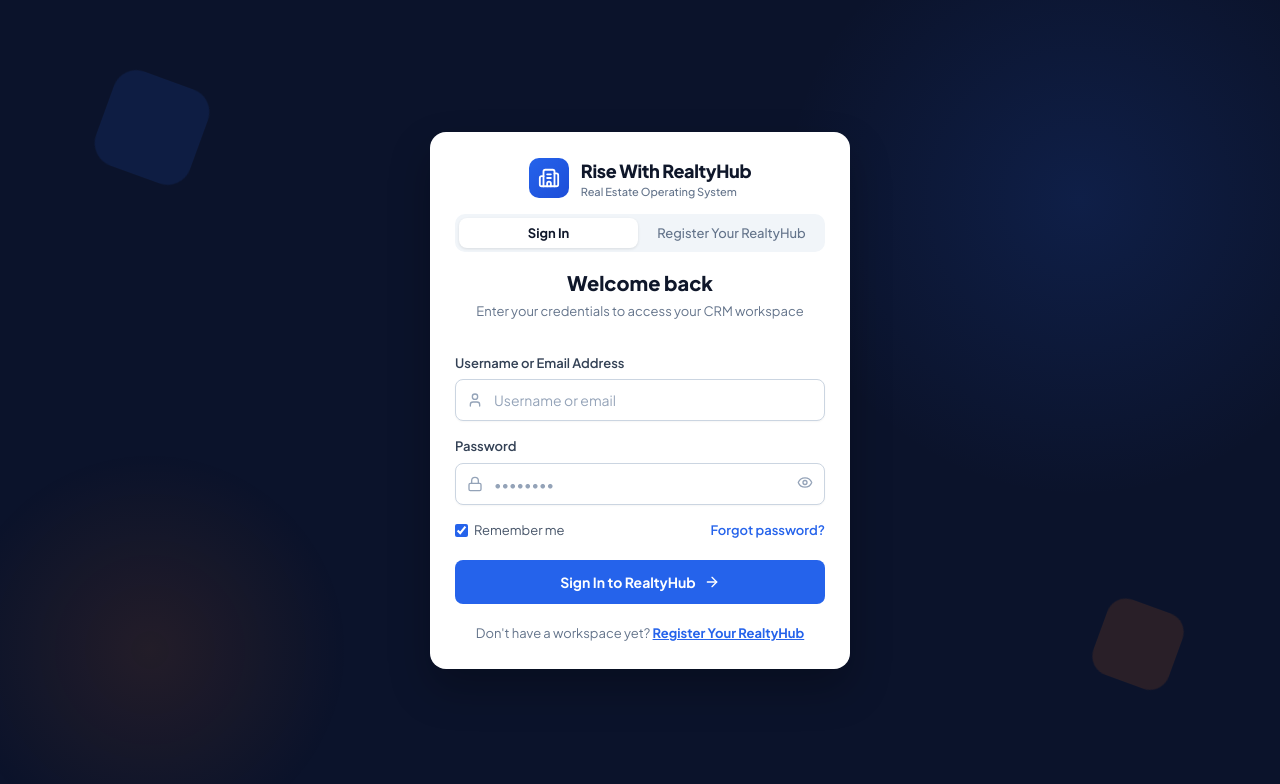
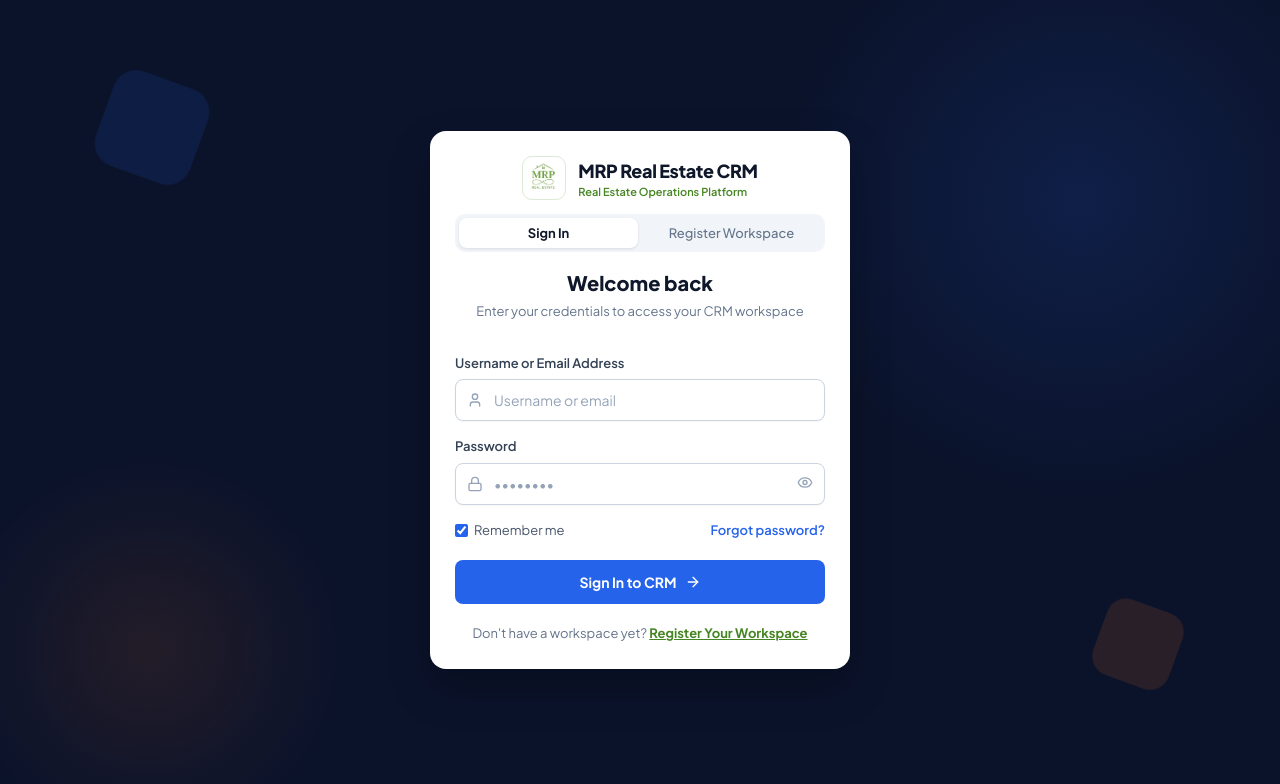
Before and after one commit to risewithmediaofficial-collab/Realestate-crm, a React (Vite) app in the folder frontend/: page /login in a window 1280 px wide. Shown: the top 784 px of the page. Built offline with nearby package versions, Linux system fonts and the light colour scheme.

Commit message:
Implement MRP Real Estate branding with MRP logo and unified green & light palette across CRM and customer website

```diff
--- a/frontend/index.html
+++ b/frontend/index.html
@@ -2,11 +2,11 @@
 <html lang="en">
   <head>
     <meta charset="UTF-8" />
-    <link rel="icon" type="image/svg+xml" href="/favicon.svg" />
+    <link rel="icon" type="image/jpeg" href="/mrp-logo.jpeg" />
     <meta name="viewport" content="width=device-width, initial-scale=1.0" />
-    <title>Rise With RealtyHub — Real Estate Revenue Operating Platform</title>
-    <meta name="description" content="Rise With RealtyHub — A comprehensive Real Estate CRM covering the full journey from lead capture to possession. Manage leads, projects, inventory, site visits, bookings, payments and channel partners." />
-    <meta name="keywords" content="Rise With RealtyHub, real estate CRM, property CRM, lead management, inventory management, channel partners, booking management" />
+    <title>MRP Real Estate CRM — Revenue & Operations Platform</title>
+    <meta name="description" content="MRP Real Estate CRM — Comprehensive Real Estate Operating Platform covering lead pipeline, customer booking portal, site visits, inventory, and revenue collections." />
+    <meta name="keywords" content="MRP Real Estate, MRP CRM, real estate CRM, property CRM, lead management, inventory management, booking portal" />
     <link rel="preconnect" href="https://fonts.googleapis.com" />
     <link rel="preconnect" href="https://fonts.gstatic.com" crossorigin />
     <link href="https://fonts.googleapis.com/css2?family=Plus+Jakarta+Sans:wght@400;500;600;700;800&family=Inter:wght@400;500;600;700&display=swap" rel="stylesheet" />
--- a/frontend/src/components/layout/Sidebar.jsx
+++ b/frontend/src/components/layout/Sidebar.jsx
@@ -155,32 +155,29 @@ export default function Sidebar() {
 
       <aside className={`sidebar ${isMobileMenuOpen ? 'mobile-open' : ''}`}>
         <div className="sidebar-header">
-          <div
-            className="sidebar-logo"
-            onClick={() => { navigate('/'); closeMobileMenu(); }}
+          <img
+            src="/mrp-logo.jpeg"
+            alt="MRP Real Estate"
+            onClick={() => { navigate('/dashboard'); closeMobileMenu(); }}
             style={{
-              cursor: 'pointer',
-              background: 'linear-gradient(135deg, #2563eb, #1d4ed8)',
-              color: 'white',
-              fontWeight: 800,
-              fontSize: 14,
               width: 38,
               height: 38,
-              borderRadius: 10,
-              boxShadow: '0 2px 6px rgba(37,99,235,0.25)',
-              display: 'flex',
-              alignItems: 'center',
-              justifyContent: 'center',
+              objectFit: 'contain',
+              borderRadius: 8,
+              border: '1px solid #dbead4',
+              background: '#ffffff',
+              padding: 2,
+              cursor: 'pointer',
               flexShrink: 0
             }}
-          >
-            RH
-          </div>
-          <div className="sidebar-brand" onClick={() => { navigate('/'); closeMobileMenu(); }} style={{ cursor: 'pointer', flex: 1, minWidth: 0 }}>
-            <div className="sidebar-brand-name" style={{ whiteSpace: 'nowrap', overflow: 'hidden', textOverflow: 'ellipsis' }} title={user?.organization || 'Rise With RealtyHub'}>
-              {user?.organization || 'Rise With RealtyHub'}
+          />
+          <div className="sidebar-brand" onClick={() => { navigate('/dashboard'); closeMobileMenu(); }} style={{ cursor: 'pointer', flex: 1, minWidth: 0 }}>
+            <div className="sidebar-brand-name" style={{ lineHeight: 1.25, fontWeight: 800, fontSize: '12.5px', color: 'var(--text-primary)', letterSpacing: '-0.01em' }} title="MRP REAL ESTATE CRM">
+              MRP REAL ESTATE CRM
             </div>
-            <div className="sidebar-brand-sub">Real Estate Revenue OS</div>
+            <div className="sidebar-brand-sub" style={{ fontSize: 11, color: 'var(--primary)', fontWeight: 600 }}>
+              {user?.organization || 'Revenue OS'}
+            </div>
           </div>
           <button
             className="btn btn-ghost btn-icon btn-sm"
--- a/frontend/src/components/layout/Topbar.jsx
+++ b/frontend/src/components/layout/Topbar.jsx
@@ -33,6 +33,16 @@ export default function Topbar() {
         >
           <Menu size={19} />
         </button>
+
+        {/* Mobile Brand Logo */}
+        <div
+          className="topbar-mobile-logo"
+          onClick={() => navigate('/dashboard')}
+          style={{ display: 'none', alignItems: 'center', gap: 6, cursor: 'pointer' }}
+        >
+          <img src="/mrp-logo.jpeg" alt="MRP" style={{ width: 28, height: 28, objectFit: 'contain', borderRadius: 6, border: '1px solid #dbead4', background: '#ffffff', padding: 1 }} />
+          <span style={{ fontWeight: 800, fontSize: 13, color: 'var(--text-primary)', whiteSpace: 'nowrap' }}>MRP CRM</span>
+        </div>
 
         {/* Search Bar */}
         <div className="topbar-search">
--- a/frontend/src/components/public/PublicFooter.jsx
+++ b/frontend/src/components/public/PublicFooter.jsx
@@ -12,15 +12,24 @@ export default function PublicFooter() {
         {/* Brand & About */}
         <div>
           <div style={{ display: 'flex', alignItems: 'center', gap: 10, marginBottom: 16 }}>
-            <div className="pub-brand-icon" style={{ width: 34, height: 34, fontSize: 16 }}>
-              <Building2 size={18} />
-            </div>
+            <img
+              src="/mrp-logo.jpeg"
+              alt="MRP Real Estate"
+              style={{
+                width: 38,
+                height: 38,
+                objectFit: 'contain',
+                borderRadius: 8,
+                background: '#ffffff',
+                padding: 2
+              }}
+            />
             <span style={{ fontSize: 18, fontWeight: 800, color: '#ffffff' }}>MRP Real Estate</span>
           </div>
           <p style={{ fontSize: 13.5, lineHeight: 1.6, color: '#94a3b8', margin: '0 0 16px', maxWidth: 360 }}>
             Premium residential, farmland, and commercial developments. Transparent pricing, RERA-approved master layouts, and seamless direct buyer self-service bookings with 0% brokerage.
           </p>
-          <div style={{ display: 'flex', alignItems: 'center', gap: 8, color: '#38bdf8', fontSize: 12, fontWeight: 600 }}>
+          <div style={{ display: 'flex', alignItems: 'center', gap: 8, color: '#86efac', fontSize: 12, fontWeight: 600 }}>
             <ShieldCheck size={16} /> 100% RERA &amp; Title Deed Verified
           </div>
         </div>
--- a/frontend/src/components/public/PublicNavbar.jsx
+++ b/frontend/src/components/public/PublicNavbar.jsx
@@ -27,15 +27,29 @@ export default function PublicNavbar() {
       <div className="pub-nav-container">
         {/* Brand Logo */}
         <Link to="/" className="pub-brand" onClick={() => setMobileOpen(false)}>
-          <div className="pub-brand-icon">
-            <Building2 size={22} />
-          </div>
+          <img
+            src="/mrp-logo.jpeg"
+            alt="MRP Real Estate"
+            className="pub-brand-logo-img"
+            style={{
+              height: 44,
+              width: 44,
+              objectFit: 'contain',
+              borderRadius: 8,
+              border: '1px solid #dbead4',
+              background: '#ffffff',
+              padding: 2,
+              flexShrink: 0
+            }}
+          />
           <div>
-            <div style={{ display: 'flex', alignItems: 'center' }}>
-              <span>MRP Real Estate</span>
+            <div style={{ display: 'flex', alignItems: 'center', gap: 6 }}>
+              <span style={{ fontWeight: 800, fontSize: 17, color: 'var(--pub-primary)', letterSpacing: '-0.01em' }}>
+                MRP Real Estate
+              </span>
               <span className="pub-brand-tag">Verified</span>
             </div>
-            <div style={{ fontSize: 10, color: 'var(--pub-text-muted)', fontWeight: 500, letterSpacing: '0.02em' }}>
+            <div style={{ fontSize: 11, color: 'var(--pub-text-muted)', fontWeight: 500, letterSpacing: '0.01em' }}>
               Direct Buyer Portal &amp; Self-Booking
             </div>
           </div>
--- a/frontend/src/index.css
+++ b/frontend/src/index.css
@@ -4,53 +4,53 @@
    DESIGN TOKENS
 ═══════════════════════════════════════════ */
 :root {
-  /* Brand Colors */
-  --primary: #2563eb;
-  --primary-dark: #1d4ed8;
-  --primary-light: #3b82f6;
-  --primary-50: #eff6ff;
-  --primary-100: #dbeafe;
-  --primary-500: #3b82f6;
-  --primary-600: #2563eb;
-  --primary-700: #1d4ed8;
-
-  --accent: #f97316;
-  --accent-light: #fdba74;
-  --accent-dark: #ea580c;
-
-  --success: #10b981;
-  --success-light: #d1fae5;
+  /* Brand Colors (MRP Real Estate Green Palette) */
+  --primary: #458522;
+  --primary-dark: #326518;
+  --primary-light: #5ca830;
+  --primary-50: #f2f9ed;
+  --primary-100: #def1d5;
+  --primary-500: #458522;
+  --primary-600: #3a721c;
+  --primary-700: #2d5a16;
+
+  --accent: #d97706;
+  --accent-light: #fde68a;
+  --accent-dark: #b45309;
+
+  --success: #16a34a;
+  --success-light: #dcfce7;
   --warning: #f59e0b;
   --warning-light: #fef3c7;
   --danger: #ef4444;
   --danger-light: #fee2e2;
-  --info: #06b6d4;
-  --info-light: #cffafe;
-  --purple: #8b5cf6;
+  --info: #0284c7;
+  --info-light: #e0f2fe;
+  --purple: #7c3aed;
   --purple-light: #ede9fe;
 
   /* Sidebar (Light Modern Theme) */
   --sidebar-bg: #ffffff;
-  --sidebar-hover: #f1f5f9;
-  --sidebar-active: #eff6ff;
+  --sidebar-hover: #f4faf0;
+  --sidebar-active: #edf7e7;
   --sidebar-text: #475569;
-  --sidebar-text-active: #2563eb;
-  --sidebar-border: #e2e8f0;
+  --sidebar-text-active: #326518;
+  --sidebar-border: #e3ece0;
   --sidebar-width: 270px;
   --sidebar-collapsed: 270px;
 
   /* Topbar */
   --topbar-bg: #ffffff;
-  --topbar-border: #e2e8f0;
+  --topbar-border: #e3ece0;
   --topbar-height: 64px;
 
   /* Content */
-  --content-bg: #f1f5f9;
+  --content-bg: #f8fbf6;
   --card-bg: #ffffff;
-  --card-border: #e2e8f0;
+  --card-border: #e3ece0;
   --card-radius: 12px;
-  --card-shadow: 0 1px 3px rgba(0,0,0,0.07), 0 1px 2px rgba(0,0,0,0.04);
-  --card-shadow-hover: 0 10px 15px -3px rgba(0,0,0,0.1), 0 4px 6px -2px rgba(0,0,0,0.05);
+  --card-shadow: 0 1px 3px rgba(45,90,22,0.05), 0 1px 2px rgba(0,0,0,0.03);
+  --card-shadow-hover: 0 10px 15px -3px rgba(45,90,22,0.08), 0 4px 6px -2px rgba(0,0,0,0.03);
 
   /* Text */
   --text-primary: #0f172a;
@@ -889,7 +889,7 @@ img { max-width: 100%; }
 }
 
 .btn-primary { background: var(--primary); color: white; }
-.btn-primary:hover { background: var(--primary-dark); box-shadow: 0 4px 12px rgba(37,99,235,0.35); }
+.btn-primary:hover { background: var(--primary-dark); box-shadow: 0 4px 12px rgba(69,133,34,0.35); }
 
 .btn-secondary { background: white; color: var(--text-primary); border: 1px solid var(--card-border); }
 .btn-secondary:hover { background: var(--content-bg); border-color: #cbd5e1; }
@@ -2017,6 +2017,10 @@ body.no-scroll {
     width: 100vw;
   }
 
+  .topbar-mobile-logo {
+    display: flex !important;
+  }
+
   /* Mobile Typography Scale */
   h1 { font-size: 18px !important; line-height: 1.3 !important; }
   h2 { font-size: 15.5px !important; line-height: 1.3 !important; }
--- a/frontend/src/pages/auth/LoginPage.jsx
+++ b/frontend/src/pages/auth/LoginPage.jsx
@@ -196,12 +196,22 @@ export default function LoginPage() {
       <div className="auth-card" style={{ maxWidth: mode === 'register' ? 520 : 420, width: '100%', padding: '24px 24px', background: '#ffffff', borderRadius: 16, boxShadow: '0 20px 40px rgba(0,0,0,0.25)', border: '1px solid rgba(255,255,255,0.1)', margin: 'auto', boxSizing: 'border-box' }}>
         {/* Logo */}
         <div className="auth-logo" style={{ display: 'flex', alignItems: 'center', gap: 12, marginBottom: 14 }}>
-          <div className="auth-logo-icon" style={{ width: 40, height: 40, borderRadius: 10, background: 'linear-gradient(135deg, #2563eb, #1d4ed8)', display: 'flex', alignItems: 'center', justifyContent: 'center', color: '#ffffff' }}>
-            <Building2 size={22} />
-          </div>
+          <img
+            src="/mrp-logo.jpeg"
+            alt="MRP Real Estate"
+            style={{
+              width: 44,
+              height: 44,
+              objectFit: 'contain',
+              borderRadius: 10,
+              border: '1px solid #dbead4',
+              background: '#ffffff',
+              padding: 2
+            }}
+          />
           <div>
-            <div className="auth-logo-text" style={{ fontSize: 18, fontWeight: 800, color: '#0f172a', letterSpacing: '-0.02em' }}>Rise With RealtyHub</div>
-            <div className="auth-logo-sub" style={{ fontSize: 11, color: '#64748b', fontWeight: 500 }}>Real Estate Operating System</div>
+            <div className="auth-logo-text" style={{ fontSize: 18, fontWeight: 800, color: '#0f172a', letterSpacing: '-0.02em' }}>MRP Real Estate CRM</div>
+            <div className="auth-logo-sub" style={{ fontSize: 11, color: 'var(--primary)', fontWeight: 600 }}>Real Estate Operations Platform</div>
           </div>
         </div>
 
@@ -250,7 +260,7 @@ export default function LoginPage() {
               transition: 'all 0.2s ease'
             }}
           >
-            Register Your RealtyHub
+            Register Workspace
           </button>
         </div>
 
@@ -494,7 +504,7 @@ export default function LoginPage() {
                 </>
               ) : (
                 <>
-                  Sign In to RealtyHub <ArrowRight size={16} />
+                  Sign In to CRM <ArrowRight size={16} />
                 </>
               )}
             </button>
@@ -503,9 +513,9 @@ export default function LoginPage() {
               Don't have a workspace yet?{' '}
               <span
                 onClick={() => { setMode('register'); setError(''); setSuccessMsg(''); }}
-                style={{ color: '#2563eb', fontWeight: 700, cursor: 'pointer', textDecoration: 'underline' }}
+                style={{ color: 'var(--primary)', fontWeight: 700, cursor: 'pointer', textDecoration: 'underline' }}
               >
-                Register Your RealtyHub
+                Register Your Workspace
               </span>
             </div>
           </form>
@@ -675,20 +685,20 @@ export default function LoginPage() {
               {loading ? (
                 <>
                   <div className="spinner" style={{ width: 16, height: 16, borderWidth: 2 }} />
-                  Creating RealtyHub Workspace…
+                  Creating Workspace…
                 </>
               ) : (
                 <>
-                  Create RealtyHub Account <ArrowRight size={16} />
+                  Create Account <ArrowRight size={16} />
                 </>
               )}
             </button>
 
             <div style={{ marginTop: 14, textAlign: 'center', fontSize: 13, color: '#64748b' }}>
-              Already registered with RealtyHub?{' '}
+              Already registered?{' '}
               <span
                 onClick={() => { setMode('login'); setError(''); setSuccessMsg(''); }}
-                style={{ color: '#2563eb', fontWeight: 700, cursor: 'pointer', textDecoration: 'underline' }}
+                style={{ color: 'var(--primary)', fontWeight: 700, cursor: 'pointer', textDecoration: 'underline' }}
               >
                 Sign In to Workspace
               </span>
--- a/frontend/src/styles/publicPortal.css
+++ b/frontend/src/styles/publicPortal.css
@@ -3,19 +3,19 @@
 ═══════════════════════════════════════════════════════════════════════════ */
 
 :root {
-  --pub-primary: #0f172a;       /* Deep Luxury Navy */
-  --pub-primary-light: #1e293b;
-  --pub-accent: #2563eb;        /* Vibrant Royal Blue */
-  --pub-accent-hover: #1d4ed8;
-  --pub-gold: #d97706;          /* Premium Gold */
-  --pub-gold-light: #fef3c7;
-  --pub-emerald: #059669;       /* Verified Emerald Green */
-  --pub-emerald-light: #ecfdf5;
+  --pub-primary: #172a11;       /* Deep Luxury Forest Green */
+  --pub-primary-light: #28471f;
+  --pub-accent: #458522;        /* Vibrant MRP Logo Green */
+  --pub-accent-hover: #366d1a;
+  --pub-gold: #c98c14;          /* Warm Amber Gold */
+  --pub-gold-light: #fef9ed;
+  --pub-emerald: #458522;       /* Verified MRP Green */
+  --pub-emerald-light: #edf7e8;
   --pub-surface: #ffffff;
-  --pub-bg: #f8fafc;
-  --pub-border: #e2e8f0;
-  --pub-text: #0f172a;
-  --pub-text-muted: #64748b;
+  --pub-bg: #f7fbf5;            /* Fresh Light Botanical Canvas */
+  --pub-border: #dbead4;
+  --pub-text: #172a11;
+  --pub-text-muted: #536b4e;
   --pub-radius: 14px;
 }
 
@@ -69,14 +69,14 @@
 .pub-brand-icon {
   width: 40px;
   height: 40px;
-  background: linear-gradient(135deg, #1e3a8a 0%, #2563eb 100%);
+  background: linear-gradient(135deg, #366d1a 0%, #458522 100%);
   color: #ffffff;
   border-radius: 10px;
   display: flex;
   align-items: center;
   justify-content: center;
   font-size: 20px;
-  box-shadow: 0 4px 12px rgba(37, 99, 235, 0.25);
+  box-shadow: 0 4px 12px rgba(69, 133, 34, 0.25);
 }
 
 .pub-brand-tag {
@@ -159,19 +159,19 @@
   font-size: 13px;
   font-weight: 700;
   color: #ffffff;
-  background: linear-gradient(135deg, #2563eb 0%, #1d4ed8 100%);
+  background: linear-gradient(135deg, #458522 0%, #366d1a 100%);
   border: none;
   padding: 9px 18px;
   border-radius: 10px;
   text-decoration: none;
-  box-shadow: 0 4px 14px rgba(37, 99, 235, 0.3);
+  box-shadow: 0 4px 14px rgba(69, 133, 34, 0.3);
   transition: all 0.2s ease;
   cursor: pointer;
 }
 
 .pub-btn-book:hover {
   transform: translateY(-1px);
-  box-shadow: 0 6px 20px rgba(37, 99, 235, 0.4);
+  box-shadow: 0 6px 20px rgba(69, 133, 34, 0.4);
 }
 
 /* Mobile Toggle */
@@ -187,19 +187,20 @@
 /* ─── HERO SECTION ───────────────────────────────────────────────────────── */
 .pub-hero {
   position: relative;
-  background: radial-gradient(circle at top right, #1e3a8a 0%, #0f172a 60%, #020617 100%);
-  color: #ffffff;
+  background: linear-gradient(180deg, #edf7e8 0%, #f7fbf5 100%);
+  color: var(--pub-text);
   padding: 80px 24px 100px;
   overflow: hidden;
+  border-bottom: 1px solid var(--pub-border);
 }
 
 .pub-hero-bg-glow {
   position: absolute;
-  top: -10%;
-  right: -5%;
+  top: -15%;
+  right: 15%;
   width: 550px;
   height: 550px;
-  background: radial-gradient(circle, rgba(37, 99, 235, 0.35) 0%, transparent 70%);
+  background: radial-gradient(circle, rgba(69, 133, 34, 0.12) 0%, transparent 70%);
   filter: blur(60px);
   pointer-events: none;
 }
@@ -216,13 +217,12 @@
   display: inline-flex;
   align-items: center;
   gap: 8px;
-  background: rgba(255, 255, 255, 0.1);
-  border: 1px solid rgba(255, 255, 255, 0.2);
-  backdrop-filter: blur(10px);
-  color: #93c5fd;
+  background: #e2f2da;
+  border: 1px solid #cce5c0;
+  color: #275214;
   font-size: 13px;
-  font-weight: 600;
-  padding: 6px 16px;
+  font-weight: 700;
+  padding: 6px 18px;
   border-radius: 30px;
   margin-bottom: 24px;
 }
@@ -233,11 +233,11 @@
   line-height: 1.15;
   letter-spacing: -0.03em;
   margin: 0 0 20px;
-  color: #ffffff;
+  color: #172a11;
 }
 
 .pub-hero-title span {
-  background: linear-gradient(135deg, #60a5fa 0%, #a78bfa 100%);
+  background: linear-gradient(135deg, #2d5a16 0%, #458522 100%);
   -webkit-background-clip: text;
   -webkit-text-fill-color: transparent;
 }
@@ -245,7 +245,7 @@
 .pub-hero-subtitle {
   font-size: 17px;
   line-height: 1.6;
-  color: #cbd5e1;
+  color: #4b6346;
   max-width: 680px;
   margin: 0 auto 40px;
 }
@@ -256,8 +256,9 @@
   margin: 0 auto;
   background: #ffffff;
   border-radius: 18px;
+  border: 1px solid #dbead4;
   padding: 12px 16px;
-  box-shadow: 0 20px 45px rgba(0, 0, 0, 0.28);
+  box-shadow: 0 20px 45px rgba(45, 90, 22, 0.08);
   display: grid;
   grid-template-columns: 1.3fr 1.2fr 1.2fr auto;
   gap: 12px;
@@ -268,7 +269,7 @@
 
 .pub-search-col {
   padding: 6px 12px;
-  border-right: 1px solid #e2e8f0;
+  border-right: 1px solid #e3ece0;
 }
 
 .pub-search-col:last-of-type {
@@ -299,7 +300,7 @@
 }
 
 .pub-search-btn {
-  background: linear-gradient(135deg, #2563eb 0%, #1d4ed8 100%);
+  background: linear-gradient(135deg, #458522 0%, #366d1a 100%);
   color: #ffffff;
   border: none;
   padding: 14px 28px;
@@ -316,7 +317,7 @@
 
 .pub-search-btn:hover {
   transform: translateY(-1px);
-  box-shadow: 0 4px 16px rgba(37, 99, 235, 0.35);
+  box-shadow: 0 4px 16px rgba(69, 133, 34, 0.35);
 }
 
 /* ─── TRUST STATS STRIP ─────────────────────────────────────────────────── */
@@ -546,9 +547,9 @@
 }
 
 .pub-card-btn-view {
-  background: #eff6ff;
+  background: #edf7e8;
   color: var(--pub-accent);
-  border: 1px solid #bfdbfe;
+  border: 1px solid #cce5c0;
   padding: 8px 14px;
   border-radius: 8px;
   font-size: 12.5px;
@@ -582,7 +583,7 @@
 }
 
 .pub-unit-card {
-  border: 1.5px solid #e2e8f0;
+  border: 1.5px solid #e2ece0;
   border-radius: 12px;
   padding: 16px;
   background: #f8fafc;
@@ -593,7 +594,7 @@
 .pub-unit-card:hover {
   border-color: var(--pub-accent);
   background: #ffffff;
-  box-shadow: 0 8px 20px rgba(37, 99, 235, 0.08);
+  box-shadow: 0 8px 20px rgba(69, 133, 34, 0.08);
 }
 
 .pub-unit-header {
@@ -606,7 +607,7 @@
 .pub-unit-badge-avail {
   background: var(--pub-emerald-light);
   color: var(--pub-emerald);
-  border: 1px solid #a7f3d0;
+  border: 1px solid #c2e5b5;
   font-size: 10.5px;
   font-weight: 700;
   padding: 2px 7px;
@@ -633,7 +634,7 @@
 
 .pub-unit-btn-book {
   width: 100%;
-  background: linear-gradient(135deg, #2563eb 0%, #1d4ed8 100%);
+  background: linear-gradient(135deg, #458522 0%, #366d1a 100%);
   color: #ffffff;
   border: none;
   padding: 9px;
@@ -707,7 +708,7 @@
   border-color: var(--pub-accent);
   background: var(--pub-accent);
   color: #ffffff;
-  box-shadow: 0 0 0 4px rgba(37, 99, 235, 0.15);
+  box-shadow: 0 0 0 4px rgba(69, 133, 34, 0.18);
 }
 
 .pub-step-item.completed .pub-step-circle {
@@ -760,12 +761,12 @@
 /* ─── DIGITAL BOOKING DOCKET RECEIPT ─────────────────────────────────────── */
 .pub-receipt-card {
   background: #ffffff;
-  border: 2px dashed #93c5fd;
+  border: 2px dashed #b8dfaa;
   border-radius: 16px;
   padding: 36px;
   text-align: center;
   position: relative;
-  background-image: radial-gradient(#eff6ff 1px, transparent 1px);
+  background-image: radial-gradient(#edf7e8 1px, transparent 1px);
   background-size: 16px 16px;
 }
 
@@ -785,11 +786,11 @@
 
 /* ─── PUBLIC FOOTER ──────────────────────────────────────────────────────── */
 .pub-footer {
-  background: #090d16;
-  color: #94a3b8;
+  background: #11220c;
+  color: #9fbda0;
   padding: 60px 24px 30px;
   margin-top: 80px;
-  border-top: 1px solid #1e293b;
+  border-top: 1px solid #1f3b16;
 }
 
 .pub-footer-grid {
@@ -817,7 +818,7 @@
 }
 
 .pub-footer-links a {
-  color: #94a3b8;
+  color: #9fbda0;
   text-decoration: none;
   font-size: 13.5px;
   transition: color 0.2s ease;
@@ -831,7 +832,7 @@
   max-width: 1280px;
   margin: 40px auto 0;
   padding-top: 24px;
-  border-top: 1px solid #1e293b;
+  border-top: 1px solid #1f3b16;
   display: flex;
   align-items: center;
   justify-content: space-between;
```
Also changed, not shown: frontend/src/pages/public/PublicHomePage.jsx (+19 -18 lines), frontend/src/pages/public/PublicSelfBookingPage.jsx (+10 -10 lines), frontend/public/mrp logo.jpeg (added), frontend/public/mrp-logo.jpeg (added).
